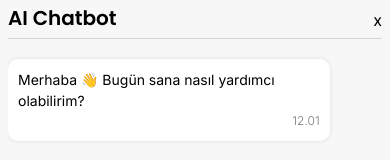
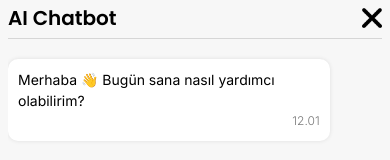
Before and after one commit to kemalbekcan/freya-ai, a Next.js app: page /favourites in a window 390 px wide. Both pictures are taken after a click on the button 30 px from the left and 40 px from the top of the page. Shown: the top 160 px of the page. Built offline with nearby package versions, Linux system fonts and the light colour scheme.

Commit message:
initial commit

```diff
--- a/src/components/Sidebar/Sidebar.tsx
+++ b/src/components/Sidebar/Sidebar.tsx
@@ -7,6 +7,7 @@ import { updateChats } from "@/lib/features/chat/chatSlice";
 import React, { useCallback, useState, useEffect } from "react";
 import { Chat, BasicButton } from "@/components";
 import { getTime } from "@/utils/index";
+import closeIcon from "@/assets/images/close.png";
 import { Poppins } from "next/font/google";
 
 const poppins = Poppins({
@@ -17,7 +18,7 @@ const poppins = Poppins({
 const lightPoppins = Poppins({
   subsets: ["latin"],
   weight: "400",
-})
+});
 
 const Sidebar = ({ isMobile, setIsMobile }: any) => {
   const [domLoaded, setDomLoaded] = useState(false);
@@ -80,7 +81,7 @@ const Sidebar = ({ isMobile, setIsMobile }: any) => {
             </h2>
             <div className="md:hidden block">
               <BasicButton type="button" onClick={() => setIsMobile(false)}>
-                x
+                <Image src={closeIcon} width={20} height={20} alt={"close"} />
               </BasicButton>
             </div>
           </div>
```
Also changed, not shown: src/assets/images/close.png (added).
